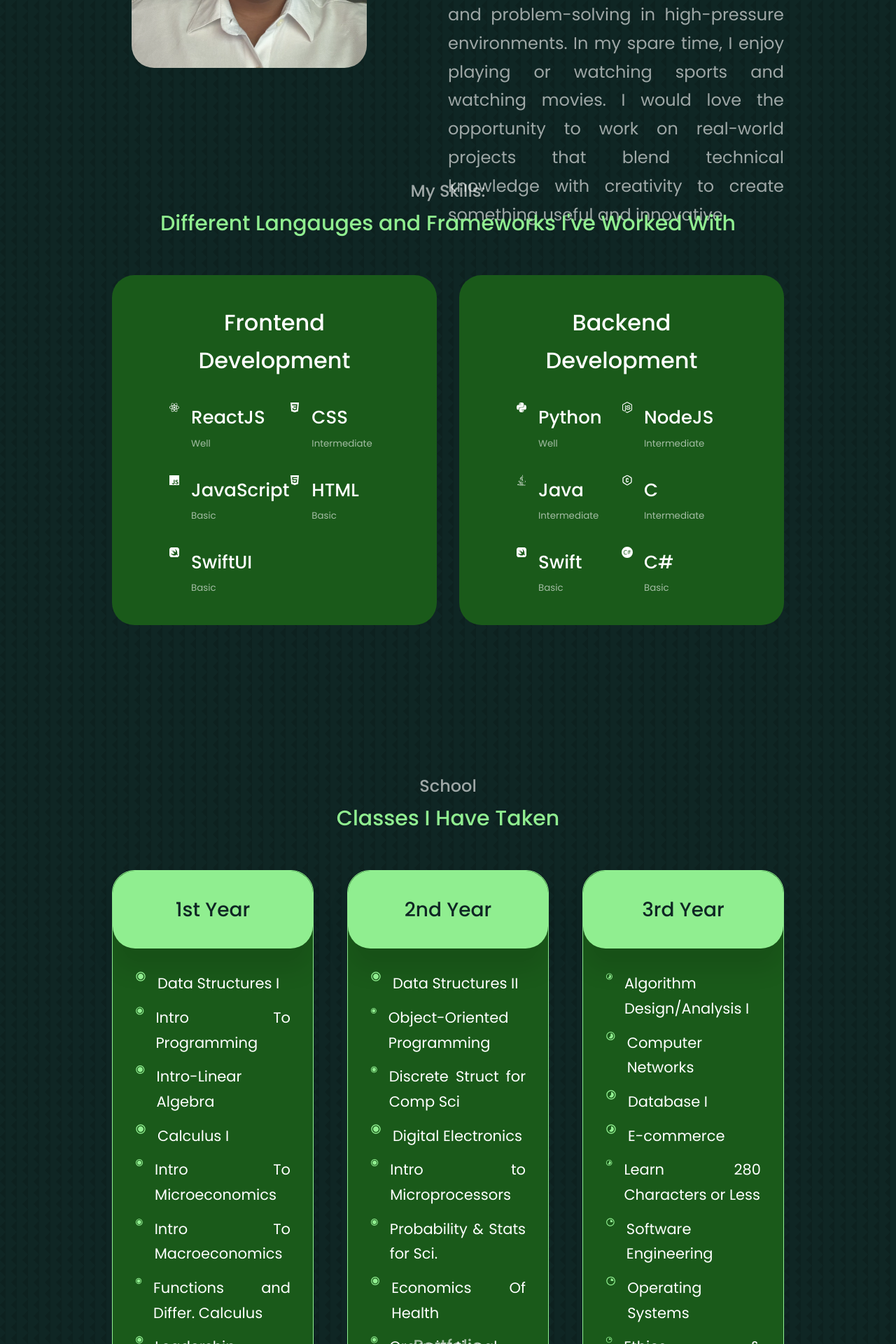
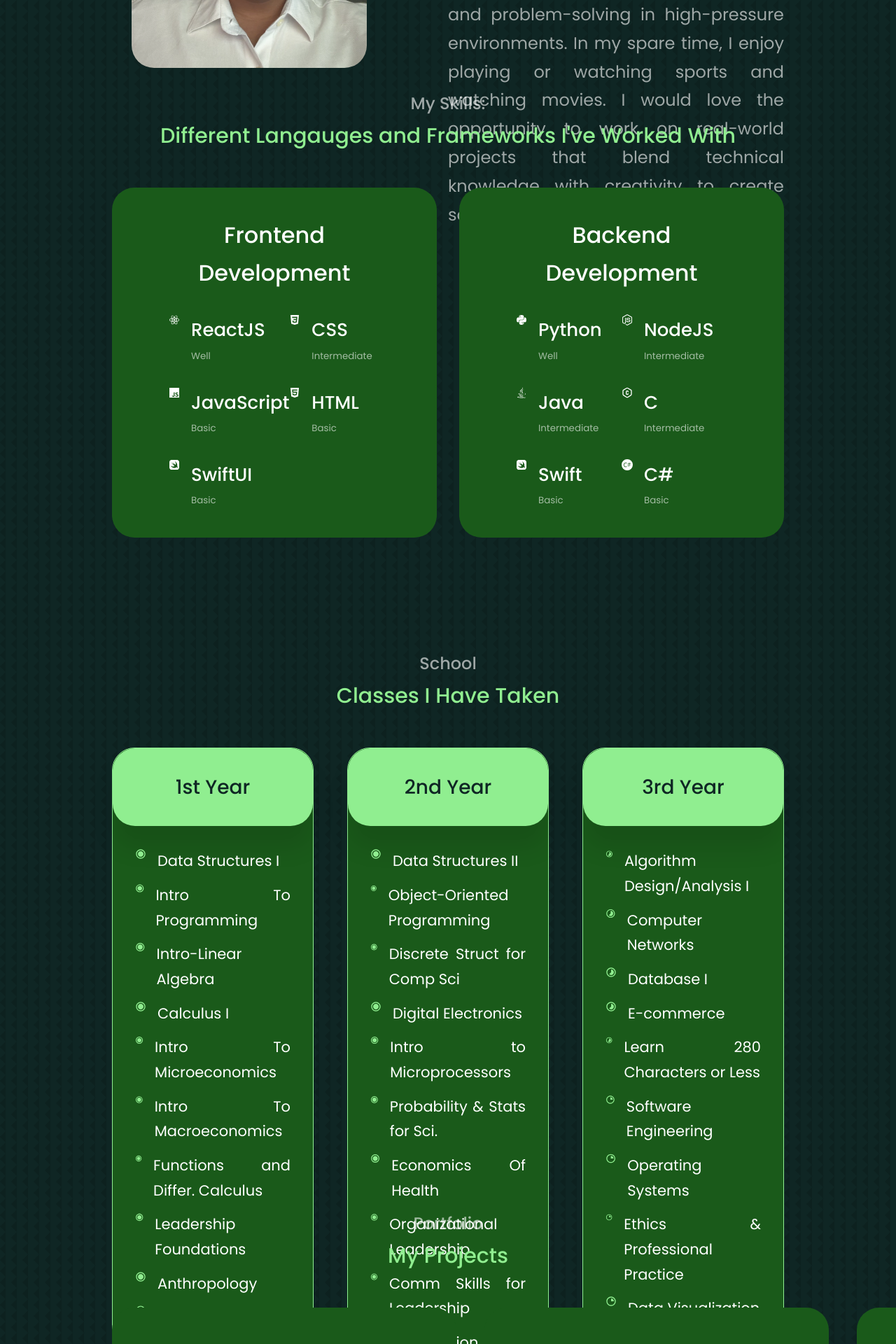
Before and after one commit to ImJehtts/Mohib-Website, a React (Create React App) app in the folder frontend/: page / in a window 1280 px wide. Shown: the part 1040-2960 px from the top of the page at 70% size. Built offline with nearby package versions, Linux system fonts and the light colour scheme; grey boxes are pictures that could not be loaded.

Commit message:
playing with spacing

```diff
--- a/frontend/src/components/Contact/Contact.css
+++ b/frontend/src/components/Contact/Contact.css
@@ -1,6 +1,6 @@
 #Contact{
     margin-top: 1200px;
-    margin-bottom: 100px;
+    margin-bottom: 350px;
 }
 
 .contact__container{
--- a/frontend/src/components/School/School.css
+++ b/frontend/src/components/School/School.css
@@ -1,7 +1,3 @@
-#School{
-    margin-top: 50px;
-}
-
 .school__container{
     display: grid;
     grid-template-columns: repeat(3,1fr);
--- a/frontend/src/components/Skills/Skills.css
+++ b/frontend/src/components/Skills/Skills.css
@@ -1,5 +1,5 @@
 #Skills{
-    margin-top: 150px;
+    margin-top: 25px;
 }
 
 .skills__container{
```
